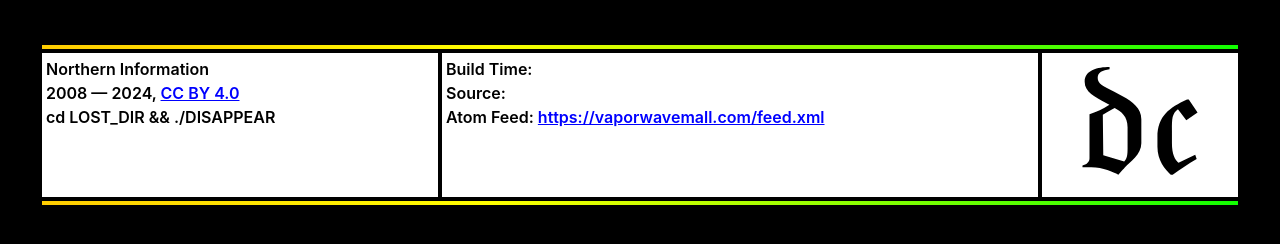
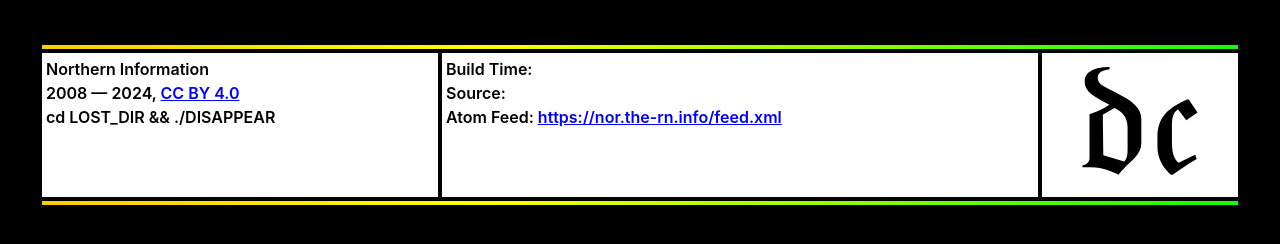
Before and after one commit to tyleretters/jek, a Jekyll site: the page built from _pages/philosophy.md, in a window 1280 px wide. Shown: the part 473-717 px from the top of the page. Built offline with Jekyll 4.4.1, drawn with Linux system fonts in a browser that asks for light colours; some of the changed lines change nothing that is shown.

Commit message:
update url

```diff
--- a/_config.yml
+++ b/_config.yml
@@ -1,4 +1,3 @@
-encoding: utf-8
 title: Northern Information
 author: Tyler Etters
 description: Midwestern musician holed-up in the mountains by Los Angeles.
@@ -8,9 +7,10 @@ twitter_image_src: /assets/images/applied-sciences-and-phantasms-working-divisio
 og_image: /assets/images/applied-sciences-and-phantasms-working-division.png
 github: https://github.com/tyleretters/nor.the-rn.info/blob/main
 baseurl: /
-url: https://vaporwavemall.com
+url: https://nor.the-rn.info
 permalink: /:year/:month/:day/:title
 sort_by: year, month
+encoding: utf-8
 markdown: kramdown
 kramdown:
   parse_block_html: true
```
